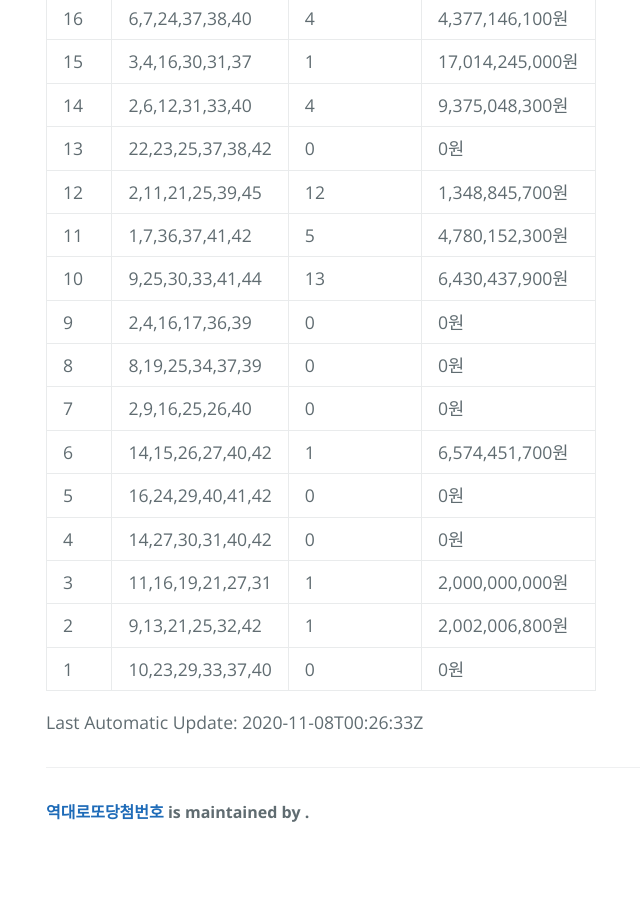
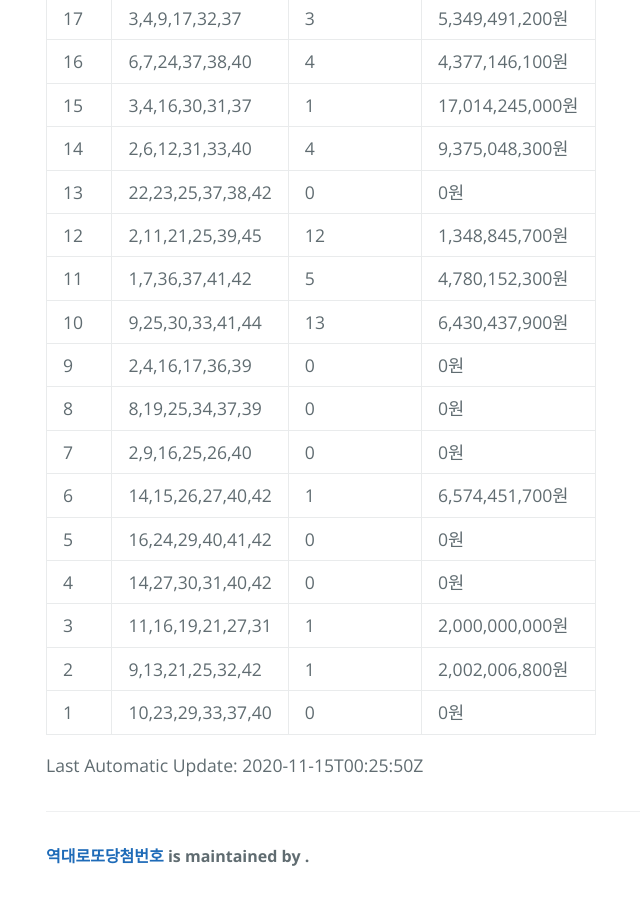
Before and after one commit to sh0seo/lottery-history, a Jekyll site: the page built from index.md, in a window 1280 px wide and 900 px high, scrolled down 40294 px. Shown: the whole window, without its empty margins (178-818 px from the left). Built offline with Jekyll 4.4.1, drawn with Linux system fonts in a browser that asks for light colours; before the commit the page ends 41150 px from its top, so only the background shows below that; some of the changed text lies outside the part shown.

Commit message:
update auto 81e42593c0bc022c7a28e80685c2502e8effd0a1

```diff
--- a/index.md
+++ b/index.md
@@ -944,4 +945,4 @@ title: {{ site.name }}
 | 2 | 9,13,21,25,32,42 | 1 | 2,002,006,800원 |
 | 1 | 10,23,29,33,37,40 | 0 | 0원 |
 
-Last Automatic Update: 2020-11-08T00:26:33Z
+Last Automatic Update: 2020-11-15T00:25:50Z
```
Also changed, not shown: other parts of index.md (+1 -0 lines).
